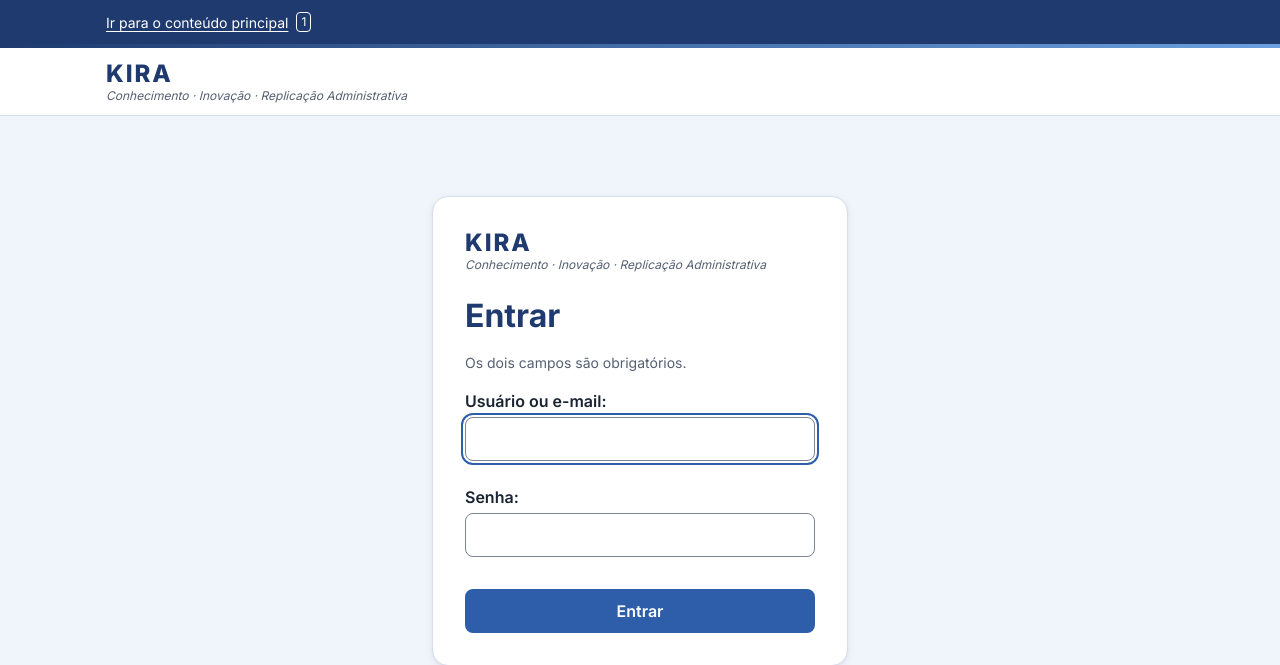
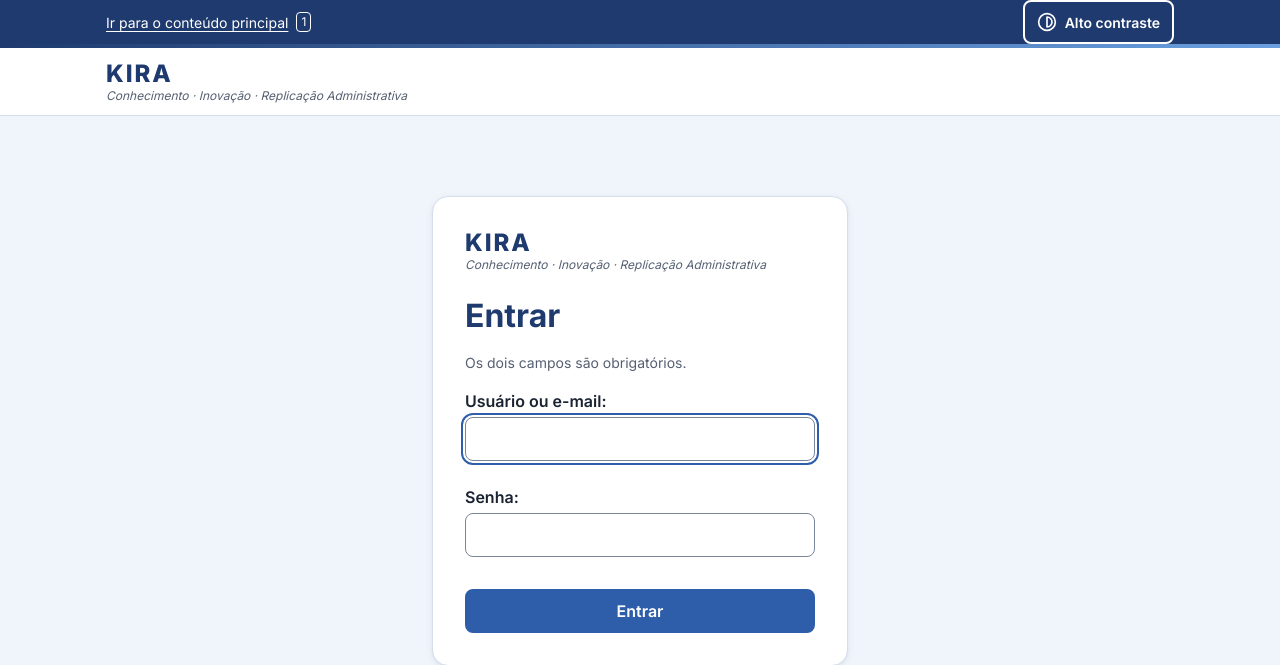
Before and after one commit to SofiaNascimento/kira-repositorio-inovacoes, a Django app: page /entrar/ in a window 1280 px wide. Shown: the top 665 px of the page. Run offline with Django 5.2, Linux system fonts and the light colour scheme.

Commit message:
feat(nucleo): liga e desliga o alto contraste sem javascript
POST /acessibilidade/contraste/ grava ou apaga o cookie kira_contraste e volta
a voltar_para. Botao na barra (form=, aria-pressed) e form no fim do body.
T-B: ROTAS_PUBLICAS ganha a rota.

```diff
--- a/nucleo/urls.py
+++ b/nucleo/urls.py
@@ -1,5 +1,7 @@
 from django.urls import path
 from django.views.generic import RedirectView
+
+from nucleo import views
 
 app_name = "nucleo"
 
@@ -10,4 +12,6 @@ urlpatterns = [
         RedirectView.as_view(pattern_name="inovacoes:lista", permanent=False),
         name="home",
     ),
+    # RED-24, RED-25: alto contraste por POST, sem JavaScript (AD-014).
+    path("acessibilidade/contraste/", views.definir_contraste, name="contraste"),
 ]
--- a/templates/base.html
+++ b/templates/base.html
@@ -1,6 +1,7 @@
 {% load static %}<!doctype html>
-<html lang="pt-br">
+<html lang="pt-br"{% if contraste_alto %} data-contraste="alto"{% endif %}>
 <head>
+  {# RED-26, AD-014: data-contraste vem do cookie, lido no servidor (sem script, sem piscar). #}
   <meta charset="utf-8">
   <meta name="viewport" content="width=device-width, initial-scale=1">
   <title>{% block title %}KIRA{% endblock %} · Repositório de Inovações</title>
@@ -22,6 +23,12 @@
           {% endif %}
         </ul>
       </nav>
+      {# RED-23, RED-41: so com request (a 500 renderiza sem); o form fica no fim do body (AD-015). #}
+      {% if request %}
+        <div class="barra-acessibilidade__acoes">
+          <button type="submit" form="form-contraste" name="contraste" value="{% if contraste_alto %}normal{% else %}alto{% endif %}" aria-pressed="{% if contraste_alto %}true{% else %}false{% endif %}">{% include "icones/contraste.svg" %}Alto contraste</button>
+        </div>
+      {% endif %}
     </div>
   </div>
   {# RED-21: faixa da marca, decorativa (some no alto contraste). #}
@@ -86,5 +93,14 @@
       <p>KIRA · Repositório de Inovações · uso interno</p>
     </div>
   </footer>
+
+  {# RED-23, AD-015: o form do contraste, sem controle visivel; o botao da barra o aciona por form=. #}
+  {# Fica no fim para o form do login continuar o primeiro da pagina. #}
+  {% if request %}
+    <form id="form-contraste" method="post" action="{% url 'nucleo:contraste' %}">
+      {% csrf_token %}
+      <input type="hidden" name="voltar_para" value="{{ request.get_full_path }}">
+    </form>
+  {% endif %}
 </body>
 </html>
--- a/templates/kira.css
+++ b/templates/kira.css
@@ -144,6 +144,32 @@ a:hover { text-decoration-thickness: 2px; }
   font-family: inherit;
   font-size: var(--fs-xs);
   line-height: 1.5;
+}
+
+/* A direita da barra: o botao de alto contraste (§5.1, §5.5; RED-23), contorno branco. */
+.barra-acessibilidade > .container {
+  display: flex;
+  flex-wrap: wrap;
+  align-items: center;
+  justify-content: space-between;
+  gap: 0 var(--space-5);
+}
+.barra-acessibilidade__acoes {
+  display: flex;
+  flex-wrap: wrap;
+  align-items: center;
+  gap: 0 var(--space-5);
+}
+.barra-acessibilidade button {
+  padding: var(--space-1) var(--space-3);
+  border-color: var(--on-brand);
+  background: transparent;
+  color: var(--on-brand);
+  font-size: var(--fs-sm);
+}
+.barra-acessibilidade button:hover {
+  border-color: var(--on-brand);
+  background: var(--brand-blue-hover);
 }
 
 /* Faixa da marca (§1; RED-21): o gradiente nunca fica atras de texto. */
```
Also changed, not shown: contas/tests/test_controle_acesso.py (+2 -1 lines), nucleo/tests/test_contraste.py (added, +283 -0 lines), nucleo/views.py (added, +43 -0 lines), .specs/features/fundacao-do-redesign/design.md, .specs/features/fundacao-do-redesign/spec.md, .specs/features/fundacao-do-redesign/tasks.md.
